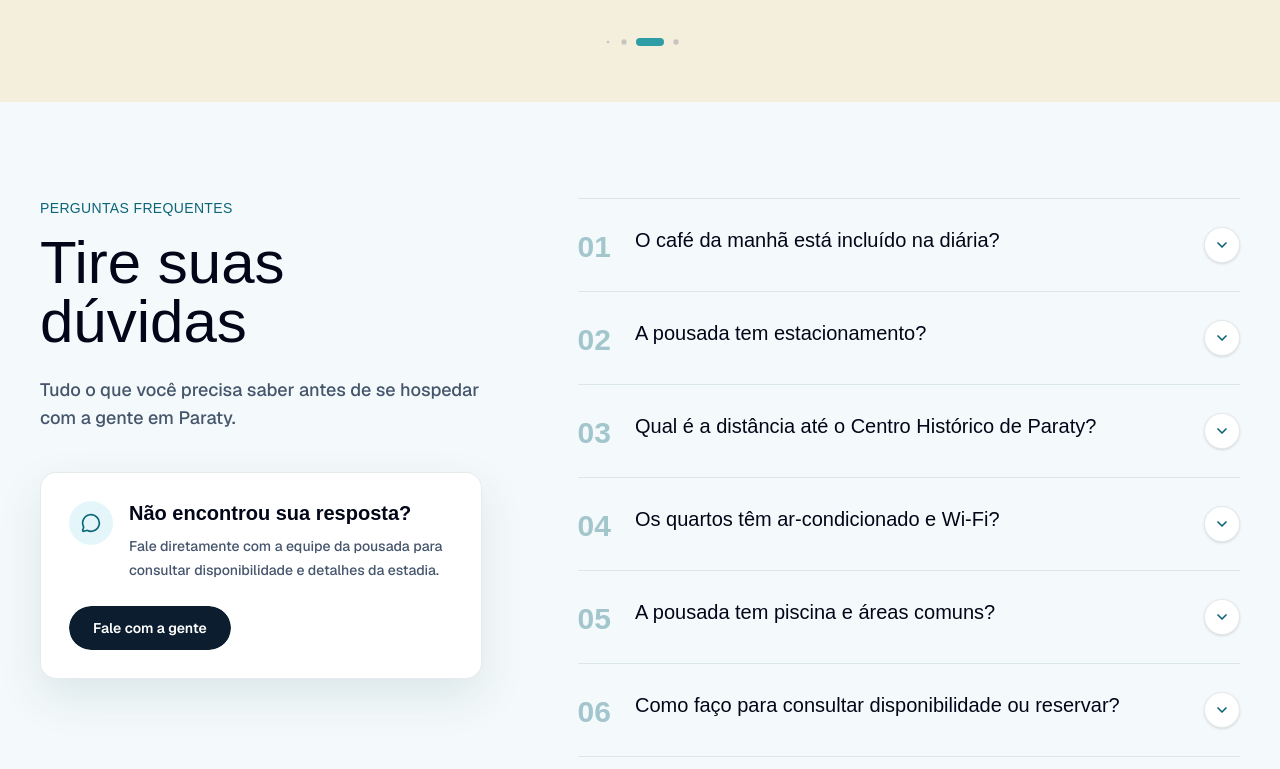
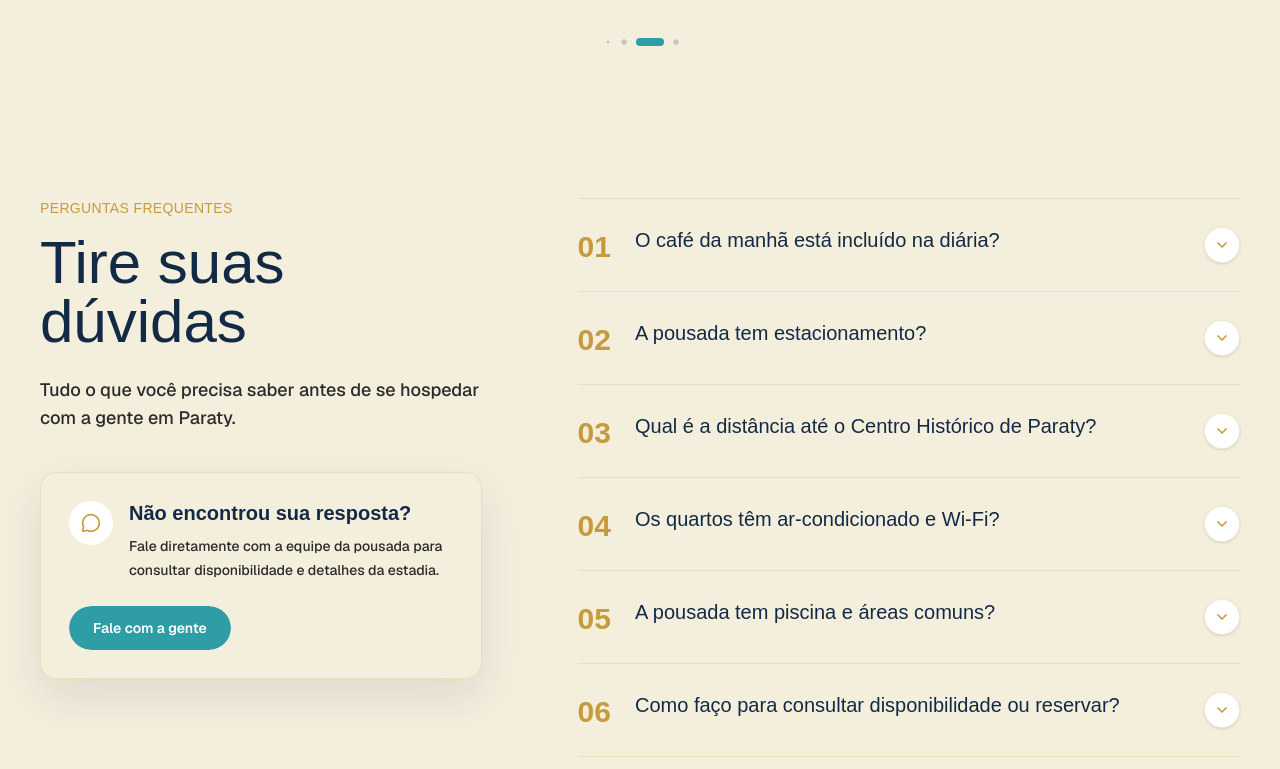
Before and after one commit to silvarodrigueswender30-del/Pousada-aquinomar, a Next.js app: page / in a window 1280 px wide. Shown: the part 8491-9260 px from the top of the page. Built offline with nearby package versions, Linux system fonts and the light colour scheme; a web font is replaced by a local one.

Commit message:
color: migrate FAQ section to brand palette

```diff
--- a/src/components/sections/faq-section.tsx
+++ b/src/components/sections/faq-section.tsx
@@ -65,22 +65,22 @@ function FaqItem({
       initial={{ opacity: 0, y: 16 }}
       animate={isInView ? { opacity: 1, y: 0 } : { opacity: 0, y: 16 }}
       transition={{ duration: 0.45, delay: index * 0.07, ease: [0.25, 0.1, 0.25, 1] }}
-      className="border-b border-[#063A45]/10"
+      className="border-b border-brand-gold/20"
     >
       <button
         onClick={onToggle}
-        className="group flex w-full items-center justify-between gap-4 rounded-sm py-6 text-left focus-visible:outline-none focus-visible:ring-2 focus-visible:ring-[#2FB8D9] focus-visible:ring-offset-2 md:py-7"
+        className="group flex w-full items-center justify-between gap-4 rounded-sm py-6 text-left focus-visible:outline-none focus-visible:ring-2 focus-visible:ring-brand-cta-light focus-visible:ring-offset-2 md:py-7"
         aria-expanded={isOpen}
       >
         <span className="flex min-w-0 flex-1 items-start gap-4 md:gap-6">
-          <span className="pt-1 font-heading text-2xl font-semibold leading-none text-[#0C6478]/35 md:text-3xl">
+          <span className="pt-1 font-heading text-2xl font-semibold leading-none text-brand-gold md:text-3xl">
             {String(index + 1).padStart(2, "0")}
           </span>
-          <span className="font-heading text-lg font-medium leading-tight text-slate-950 transition-colors duration-200 group-hover:text-[#0C6478] md:text-xl">
+          <span className="font-heading text-lg font-medium leading-tight text-brand-primary transition-colors duration-200 group-hover:text-brand-primary md:text-xl">
             {question}
           </span>
         </span>
-        <span className="flex h-9 w-9 shrink-0 items-center justify-center rounded-full border border-[#063A45]/10 bg-white text-[#0C6478] shadow-sm transition-colors duration-200 group-hover:border-[#0C6478]/30">
+        <span className="flex h-9 w-9 shrink-0 items-center justify-center rounded-full border border-brand-gold/20 bg-white text-brand-gold shadow-sm transition-colors duration-200 group-hover:border-brand-gold">
           <ChevronDown
             className={`h-4 w-4 transition-transform duration-300 ${isOpen ? "rotate-180" : ""}`}
             strokeWidth={2.5}
@@ -98,7 +98,7 @@ function FaqItem({
             transition={{ duration: 0.3, ease: [0.25, 0.1, 0.25, 1] }}
             className="overflow-hidden"
           >
-            <p className="pb-6 pl-14 pt-1 text-base font-medium leading-7 text-slate-600 md:pb-7 md:pl-[4.5rem] md:text-lg">
+            <p className="pb-6 pl-14 pt-1 text-base font-medium leading-7 text-brand-text md:pb-7 md:pl-[4.5rem] md:text-lg">
               {answer}
             </p>
           </motion.div>
@@ -119,7 +119,7 @@ export function FaqSection() {
   return (
     <section
       id="faq"
-      className="w-full scroll-mt-24 bg-[#F4FAFB] py-16 md:py-24"
+      className="w-full scroll-mt-24 bg-brand-surface py-16 md:py-24"
     >
       <div className="mx-auto w-full px-7 md:px-10">
         <div className="grid gap-12 md:grid-cols-[2fr_3fr] md:gap-16 lg:gap-24">
@@ -130,26 +130,26 @@ export function FaqSection() {
             transition={{ duration: 0.55, ease: [0.25, 0.1, 0.25, 1] }}
             className="md:sticky md:top-28 md:self-start"
           >
-            <p className="font-heading text-sm font-medium uppercase tracking-wide text-[#0C6478]">
+            <p className="font-heading text-sm font-medium uppercase tracking-wide text-brand-gold">
               Perguntas frequentes
             </p>
-            <h2 className="mt-4 font-heading text-4xl font-light leading-[0.98] text-slate-950 md:text-6xl">
+            <h2 className="mt-4 font-heading text-4xl font-light leading-[0.98] text-brand-primary md:text-6xl">
               Tire suas dúvidas
             </h2>
-            <p className="mt-6 max-w-xl text-base font-medium leading-7 text-slate-600 md:text-lg">
+            <p className="mt-6 max-w-xl text-base font-medium leading-7 text-brand-text md:text-lg">
               Tudo o que você precisa saber antes de se hospedar com a gente em Paraty.
             </p>
 
-            <div className="mt-10 rounded-2xl border border-[#063A45]/10 bg-white p-6 shadow-[0_18px_45px_rgba(6,58,69,0.10)] md:p-7">
+            <div className="mt-10 rounded-2xl border border-brand-gold/20 bg-brand-surface p-6 shadow-[0_18px_45px_color-mix(in_oklab,var(--color-primary)_10%,transparent)] md:p-7">
               <div className="flex items-start gap-4">
-                <span className="flex h-11 w-11 shrink-0 items-center justify-center rounded-full bg-[#E4F6FA] text-[#0C6478]">
+                <span className="flex h-11 w-11 shrink-0 items-center justify-center rounded-full bg-white text-brand-gold">
                   <MessageCircle className="h-5 w-5" aria-hidden="true" />
                 </span>
                 <div>
-                  <h3 className="font-heading text-xl font-semibold leading-tight text-slate-950">
+                  <h3 className="font-heading text-xl font-semibold leading-tight text-brand-primary">
                     Não encontrou sua resposta?
                   </h3>
-                  <p className="mt-2 text-sm font-medium leading-6 text-slate-600">
+                  <p className="mt-2 text-sm font-medium leading-6 text-brand-text">
                     Fale diretamente com a equipe da pousada para consultar disponibilidade e detalhes da estadia.
                   </p>
                 </div>
@@ -158,14 +158,14 @@ export function FaqSection() {
               <CTAButton
                 href="https://wa.me/5524998280363?text=Ol%C3%A1!%20Vim%20pelo%20site%20e%20gostaria%20de%20tirar%20d%C3%BAvidas%20sobre%20a%20Pousada%20Aquino%20Mar."
                 variant="on-light"
-                className="mt-6"
+                className="mt-6 [&>*]:bg-brand-cta [&_*]:text-white hover:[&>*]:brightness-90 focus-visible:ring-brand-cta-light"
               >
                 Fale com a gente
               </CTAButton>
             </div>
           </motion.div>
 
-          <div className="border-t border-[#063A45]/10">
+          <div className="border-t border-brand-gold/20">
             {faqs.map((faq, index) => (
               <FaqItem
                 key={faq.question}
```
